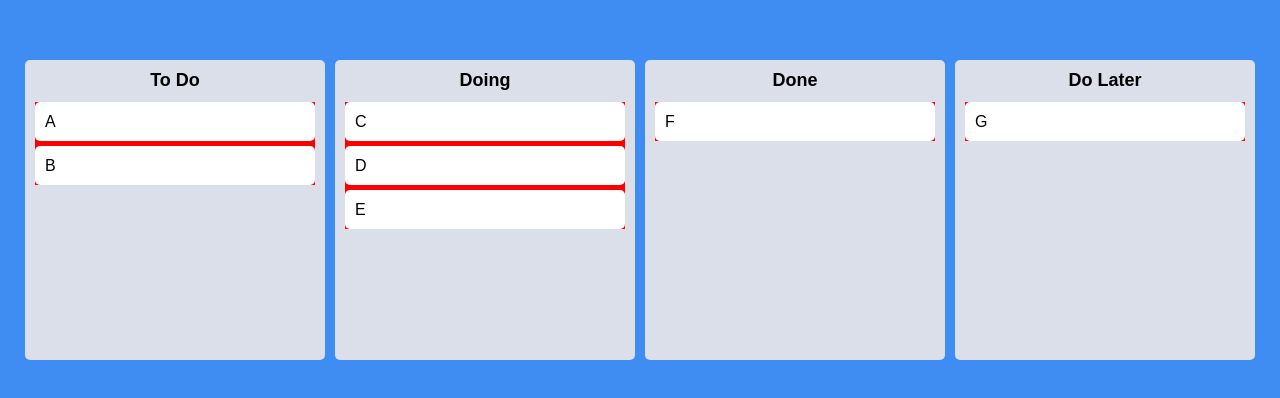
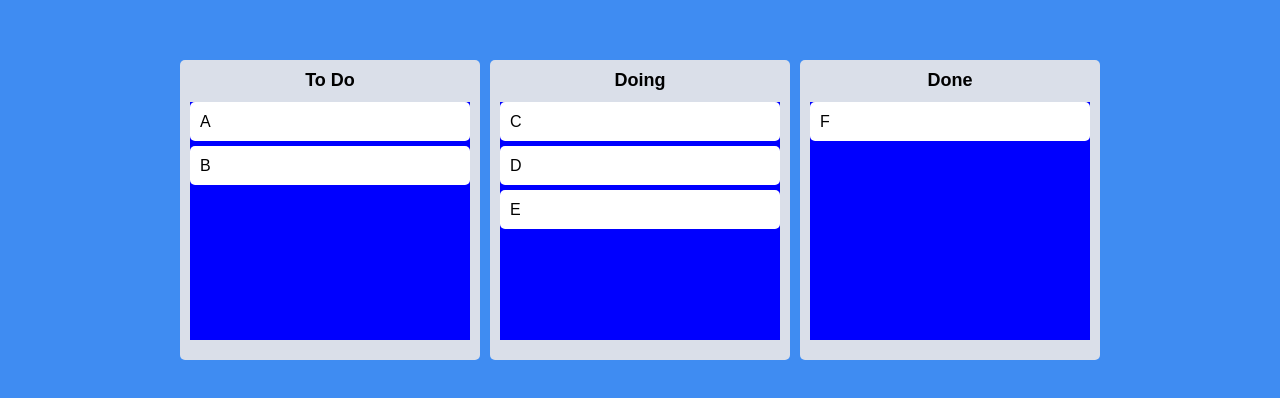
Before and after one commit to woosshe/nomad_react-masterclass, a React (Create React App) app: page / in a window 1280 px wide. Shown: the part 190-588 px from the top of the page. Built offline with nearby package versions, Linux system fonts and the light colour scheme.

Commit message:
6.11 Droppable Snapshot

```diff
--- a/src/Components/Board.tsx
+++ b/src/Components/Board.tsx
@@ -9,6 +9,8 @@
   background-color: ${(props) => props.theme.boardColor};
   border-radius: 5px;
   min-height: 300px;
+  display: flex;
+  flex-direction: column;
 `;
 
 const Title = styled.h2`
@@ -16,6 +18,17 @@
   font-weight: 600;
   margin-bottom: 10px;
   font-size: 18px;
+`;
+
+interface IAreaProps {
+  isDraggingOver: boolean;
+  isDraggingFromThis: boolean;
+}
+
+const Area = styled.div<IAreaProps>`
+  background-color: ${(props) => (props.isDraggingOver ? "pink" : props.isDraggingFromThis ? "red" : "blue")};
+  flex-grow: 1;
+  transition: background-color 0.2s ease;
 `;
 
 interface IBoardProps {
@@ -28,13 +41,18 @@
     <Wrapper>
       <Title>{boardId}</Title>
       <Droppable droppableId={boardId}>
-        {(magic) => (
-          <div style={{ backgroundColor: "red" }} ref={magic.innerRef} {...magic.droppableProps}>
+        {(magic, info) => (
+          <Area
+            isDraggingOver={info.isDraggingOver}
+            isDraggingFromThis={Boolean(info.draggingFromThisWith)}
+            ref={magic.innerRef}
+            {...magic.droppableProps}
+          >
             {toDos.map((toDo, index) => (
               <DraggableCard key={toDo} index={index} toDo={toDo} />
             ))}
             {magic.placeholder}
-          </div>
+          </Area>
         )}
       </Droppable>
     </Wrapper>
--- a/src/atoms.tsx
+++ b/src/atoms.tsx
@@ -10,6 +10,5 @@
     "To Do": ["A", "B"],
     Doing: ["C", "D", "E"],
     Done: ["F"],
-    "Do Later": ["G"],
   },
 });
```
